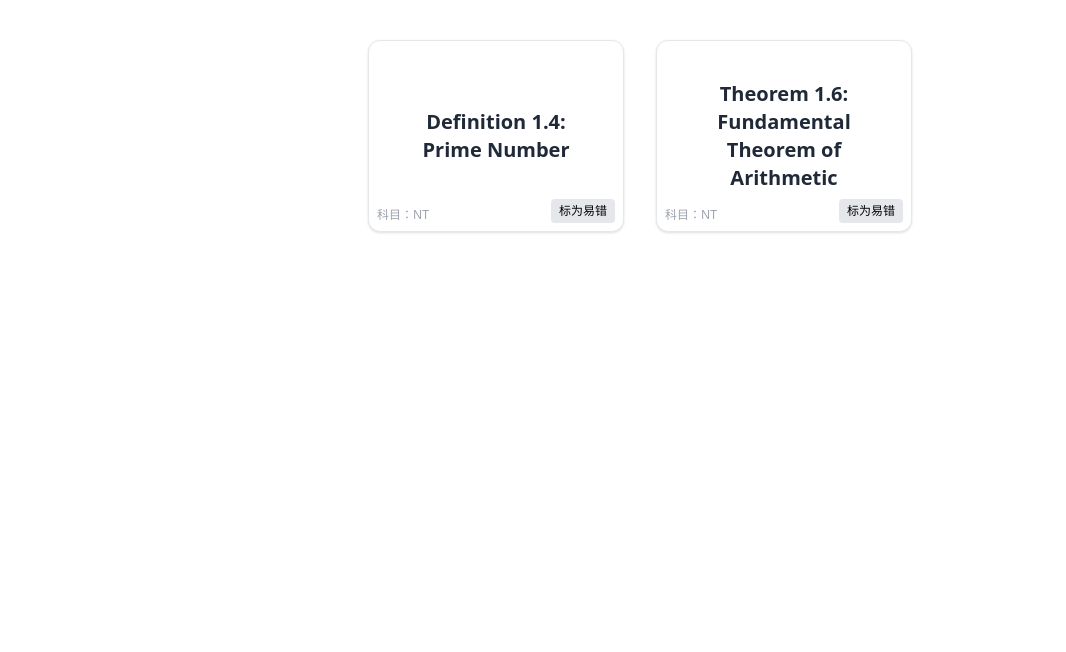
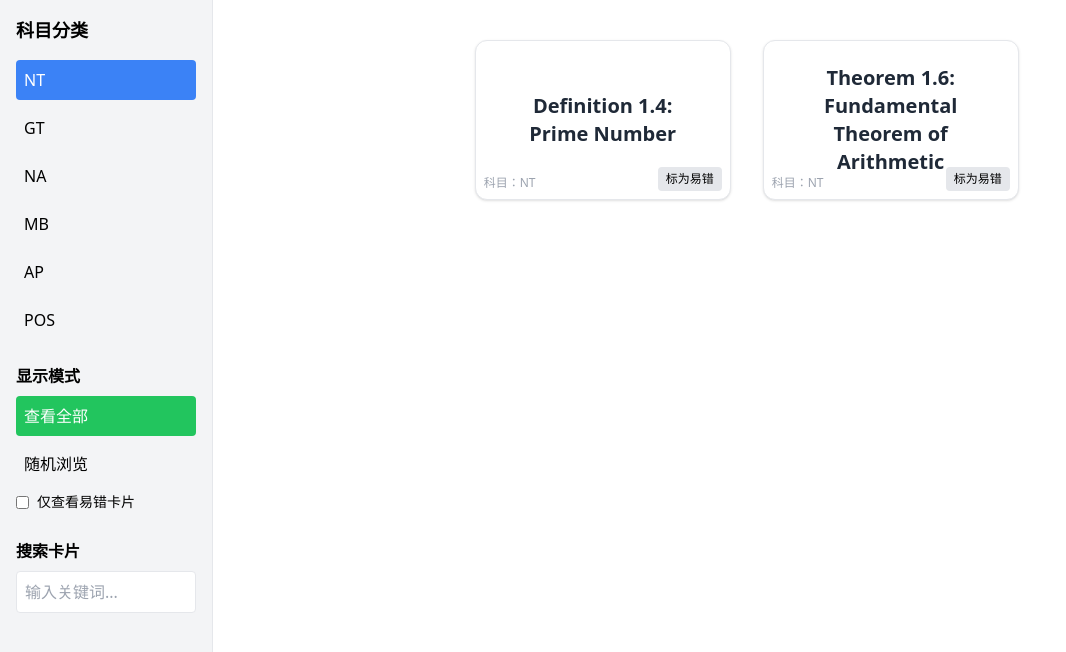
Before and after one commit to ozo123/math-review-reset, a React (Vite) app: page / in a window 1280 px wide. Shown: the top 652 px of the page, without its empty margins (0-1066 px from the left). Built offline with nearby package versions, Linux system fonts and the light colour scheme.

Commit message:
更新 Flash Card 功能

```diff
--- a/src/App.jsx
+++ b/src/App.jsx
@@ -7,16 +7,16 @@ const flashCards = {
     { front: 'Definition 1.4: Prime Number', back: 'An integer n > 1 is a prime number if its only positive divisors are 1 and itself.', subject: 'NT', mistake: false },
     { front: 'Theorem 1.6: Fundamental Theorem of Arithmetic', back: 'Every integer n > 0 can be written as a product of primes, uniquely up to reordering. Proof: by induction and Euclid\'s lemma.', subject: 'NT', mistake: false }
   ],
-  GT: [],
-  NA: [],
-  MB: [],
-  AP: [],
-  POS: []
+  GT: [
+    { front: 'Definition: Graph', back: 'A graph G is an ordered pair (V, E) where V is a set of vertices and E is a set of unordered pairs of distinct vertices, called edges.', subject: 'GT', mistake: false },
+    { front: 'Theorem: Euler\'s Formula', back: 'For a connected plane graph with n vertices, m edges, and f faces: n − m + f = 2. Proof by induction or deletion of edges on cycles.', subject: 'GT', mistake: false }
+  ],
+  NA: [], MB: [], AP: [], POS: []
 };
 
 function FlashCard({ front, back, subject, mistake, onToggleMistake, large = false }) {
   const [flipped, setFlipped] = useState(false);
-  const sizeClass = large ? 'w-2/3 h-[60vh]' : 'w-64 h-48';
+  const sizeClass = large ? 'w-3/4 h-96' : 'w-64 h-40';
   return (
     <div className={`${sizeClass} m-4 p-4 bg-white border rounded-xl shadow relative card-flip`}>
       <div onClick={() => setFlipped(!flipped)} className="w-full h-full cursor-pointer">
@@ -55,7 +55,7 @@ function shuffle(array) {
 export default function App() {
   const [selectedSubject, setSelectedSubject] = useState('NT');
   const [mode, setMode] = useState('all');
-  const [shuffleMap, setShuffleMap] = useState({}); // store sequence per subject
+  const [shuffleMap, setShuffleMap] = useState({});
   const [currentIndex, setCurrentIndex] = useState(0);
   const [searchTerm, setSearchTerm] = useState('');
   const [data, setData] = useState(flashCards);
@@ -64,11 +64,10 @@ export default function App() {
   const cards = data[selectedSubject] || [];
   const filtered = cards.filter(card =>
     (card.front.toLowerCase().includes(searchTerm.toLowerCase()) ||
-      card.back.toLowerCase().includes(searchTerm.toLowerCase())) &&
+     card.back.toLowerCase().includes(searchTerm.toLowerCase())) &&
     (!onlyMistake || card.mistake)
   );
 
-  // initialize shuffle sequence once per subject when entering single mode
   useEffect(() => {
     if (mode === 'single') {
       if (!shuffleMap[selectedSubject]) {
@@ -79,62 +78,92 @@ export default function App() {
     }
   }, [mode, selectedSubject]);
 
-  // get current sequence for single mode
   const currentSequence = shuffleMap[selectedSubject] || [];
 
-  // keyboard shortcuts
   useEffect(() => {
-    const onKeyDown = e => {
-      if (mode !== 'single' || !currentSequence.length) return;
-      if (e.key === 'ArrowRight') {
-        setCurrentIndex(i => (i + 1) % currentSequence.length);
-      } else if (e.key === 'ArrowLeft') {
-        setCurrentIndex(i => (i - 1 + currentSequence.length) % currentSequence.length);
-      } else if (e.key === ' ') {
+    const onKey = e => {
+      if (mode !== 'single' || currentSequence.length === 0) return;
+      if (e.key === 'ArrowRight') setCurrentIndex(i => (i + 1) % currentSequence.length);
+      if (e.key === 'ArrowLeft') setCurrentIndex(i => (i - 1 + currentSequence.length) % currentSequence.length);
+      if (e.key === ' ') {
         e.preventDefault();
-        const flipContainer = document.querySelector('.card-flip div');
-        if (flipContainer) flipContainer.click();
+        document.querySelector('.card-flip div')?.click();
       }
     };
-    window.addEventListener('keydown', onKeyDown);
-    return () => window.removeEventListener('keydown', onKeyDown);
+    window.addEventListener('keydown', onKey);
+    return () => window.removeEventListener('keydown', onKey);
   }, [mode, currentSequence]);
 
-  const toggleMistake = index => {
+  const toggleMistake = idx => {
     const newData = { ...data };
-    newData[selectedSubject][index].mistake = !newData[selectedSubject][index].mistake;
+    newData[selectedSubject][idx].mistake = !newData[selectedSubject][idx].mistake;
     setData(newData);
   };
 
-  const handleSubjectClick = subject => {
-    setSelectedSubject(subject);
+  const changeSubject = subj => {
+    setSelectedSubject(subj);
     setMode('all');
     setSearchTerm('');
     setCurrentIndex(0);
   };
 
-  const handleModeChange = newMode => {
-    setMode(newMode);
-  };
-
   return (
     <div className="flex min-h-screen bg-white">
-      {/* Sidebar omitted for brevity, unchanged */}
-      {/* ... */}
+      <aside className="w-1/6 bg-gray-100 p-4 border-r">
+        <h2 className="text-lg font-bold mb-4">科目分类</h2>
+        {subjects.map(s => (
+          <div
+            key={s}
+            onClick={() => changeSubject(s)}
+            className={`cursor-pointer p-2 rounded mb-2 ${selectedSubject === s ? 'bg-blue-500 text-white' : 'hover:bg-gray-200'}`}
+          >
+            {s}
+          </div>
+        ))}
+        <div className="mt-6">
+          <h3 className="font-semibold mb-2">显示模式</h3>
+          <button
+            onClick={() => setMode('all')}
+            className={`w-full text-left p-2 mb-2 rounded ${mode === 'all' ? 'bg-green-500 text-white' : 'hover:bg-gray-200'}`}
+          >查看全部</button>
+          <button
+            onClick={() => setMode('single')}
+            className={`w-full text-left p-2 rounded ${mode === 'single' ? 'bg-green-500 text-white' : 'hover:bg-gray-200'}`}
+          >随机浏览</button>
+          <label className="mt-2 inline-flex items-center text-sm">
+            <input
+              type="checkbox"
+              checked={onlyMistake}
+              onChange={() => setOnlyMistake(!onlyMistake)}
+              className="mr-2"
+            />仅查看易错卡片
+          </label>
+        </div>
+        <div className="mt-6">
+          <h3 className="font-semibold mb-2">搜索卡片</h3>
+          <input
+            type="text"
+            placeholder="输入关键词..."
+            value={searchTerm}
+            onChange={e => setSearchTerm(e.target.value)}
+            className="w-full p-2 border rounded"
+          />
+        </div>
+      </aside>
       <main className="flex-1 p-6 flex flex-col items-center">
         {mode === 'all' ? (
           <div className="flex flex-wrap justify-start">
-            {filtered.map((card, idx) => (
+            {filtered.map((card, i) => (
               <FlashCard
-                key={idx}
+                key={i}
                 front={card.front}
                 back={card.back}
                 subject={card.subject}
                 mistake={card.mistake}
-                onToggleMistake={() => toggleMistake(idx)}
+                onToggleMistake={() => toggleMistake(i)}
               />
             ))}
-            {filtered.length === 0 && <div className="text-gray-400">暂无可显示卡片。</div>}
+            {!filtered.length && <div className="text-gray-400">暂无可显示卡片。</div>}
           </div>
         ) : (
           <div className="flex flex-col items-center">
@@ -152,15 +181,11 @@ export default function App() {
                   <button
                     onClick={() => setCurrentIndex(i => (i - 1 + currentSequence.length) % currentSequence.length)}
                     className="px-4 py-2 bg-gray-200 rounded hover:bg-gray-300"
-                  >
-                    ← 上一张
-                  </button>
+                  >← 上一张</button>
                   <button
                     onClick={() => setCurrentIndex(i => (i + 1) % currentSequence.length)}
                     className="px-4 py-2 bg-gray-200 rounded hover:bg-gray-300"
-                  >
-                    下一张 →
-                  </button>
+                  >下一张 →</button>
                 </div>
               </>
             ) : (
```
